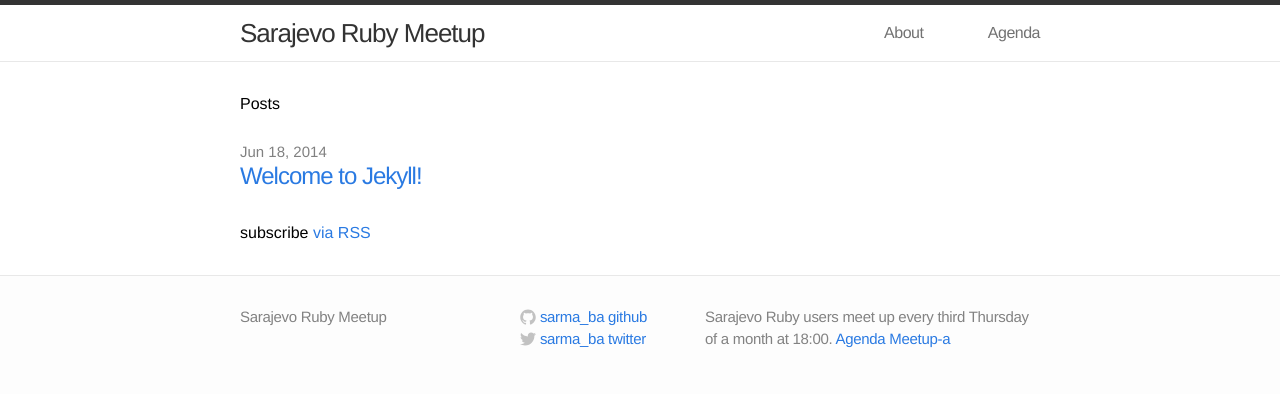
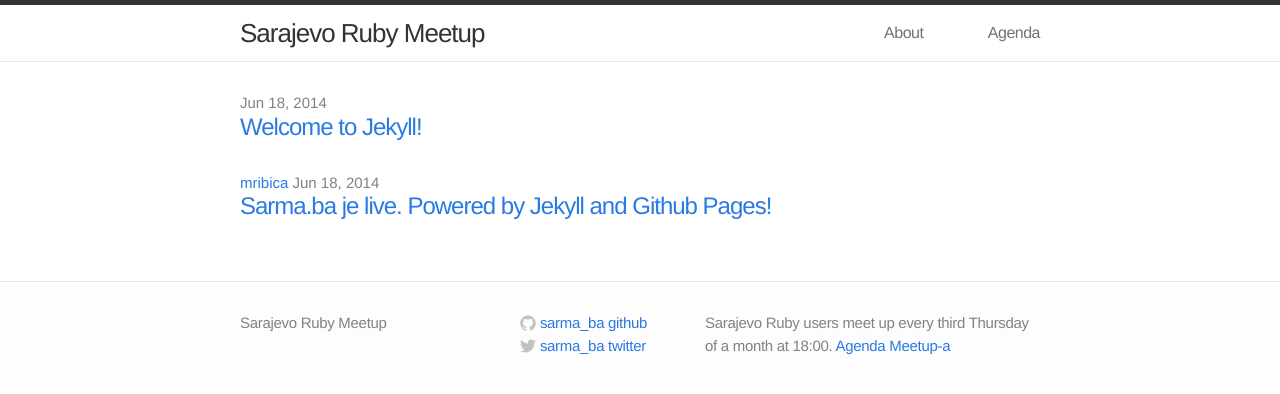
Before and after one commit to sarma-ba/sarma-ba.github.io, a Jekyll site: the page built from index.html, in a window 1280 px wide. Shown: the top 394 px of the page. Built offline with Jekyll 4.4.1, drawn with Linux system fonts in a browser that asks for light colours.

Commit message:
Customize post layout

```diff
--- a/_layouts/post.html
+++ b/_layouts/post.html
@@ -5,7 +5,11 @@
 
   <header class="post-header">
     <h1>{{ page.title }}</h1>
-    <p class="meta">{{ page.date | date: "%b %-d, %Y" }}{% if page.author %} • {{ page.author }}{% endif %}{% if page.meta %} • {{ page.meta }}{% endif %}</p>
+    <p class="meta">
+      {% if page.author %} <a href="{{ page.author-link }}" target="_blank"> {{ page.author }} </a> {% endif %}
+      {{ page.date | date: "%b %-d, %Y" }}
+      {% if page.meta %} • {{ page.meta }}{% endif %}
+    </p>
   </header>
 
   <article class="post-content">
--- /dev/null
+++ b/_posts/2014-06-18-sarma-ba-powered-by-jekyll.markdown
@@ -0,0 +1,62 @@
+---
+layout: post
+title:  "Sarma.ba je live. Powered by Jekyll and Github Pages!"
+author: "mribica"
+author-link: "https://twitter.com/mribica"
+date:   2014-06-18 14:24:41
+categories: sarma
+---
+
+Lansirana je zvanicna stranica sarma.ba Sarajevo Ruby Meetup-a. Koristimo [jekyll][jekyll] uz podrsku [github stranica][github-pg].
+
+{% highlight ruby %}
+def hello
+  puts "Vozdra, raja!"
+end
+{% endhighlight %}
+
+## Instalacija
+
+~~~
+$ gem install jekyll
+~~~
+
+## Kreiranje projekta
+
+Da bi kreirani projekat bio kompatibilan sa standardom github stranica potrebno je ispravno imenovati projekat.
+Za privatne racunu `username.github.io` ili za github organizacije `organization-name.github.io`.
+
+U slucaju `sarma-ba organizacije` koja se nalazi na `https://github.com/sarma-ba` kreiramo projekat:
+
+~~~
+$ jekyll new sarma-ba.github.io
+~~~
+
+## Testiranje
+
+~~~
+$ jekyll server
+  http://0.0.0.0:4000/
+~~~
+
+## Deploy
+
+~~~
+$ git push
+~~~
+
+Nakon `git push` github pages automatski preuzima sadrzaj i `master` brancha i servira kao github stranicu.
+
+## Napomene
+
+~~~
+$ jekyll server --watch
+~~~
+
+Pokrece lokalni server, prati izmjene i automatski rekreira nove stranice.
+Nakon svake izmjene `_config.yml` potrebno je ponovo pokrenuti server.
+
+[jekyll]:    http://jekyllrb.com
+[github-pg]: https://github.io
+[author-name]: mribica
+[author-link]: https://twitter.com/mribica
--- a/index.html
+++ b/index.html
@@ -4,17 +4,17 @@
 
 <div class="home">
 
-  <h1>Posts</h1>
-
   <ul class="posts">
     {% for post in site.posts %}
       <li>
-        <span class="post-date">{{ post.date | date: "%b %-d, %Y" }}</span>
+        <span class="post-date">
+          {% if post.author %} <a href="{{ post.author-link }}" target="_blank"> {{ post.author }} </a> {% endif %}
+          {{ post.date | date: "%b %-d, %Y" }}
+        </span>
+
         <a class="post-link" href="{{ post.url | prepend: site.baseurl }}">{{ post.title }}</a>
       </li>
     {% endfor %}
   </ul>
 
-  <p class="rss-subscribe">subscribe <a href="{{ "/feed.xml" | prepend: site.baseurl }}">via RSS</a></p>
-
 </div>
```
